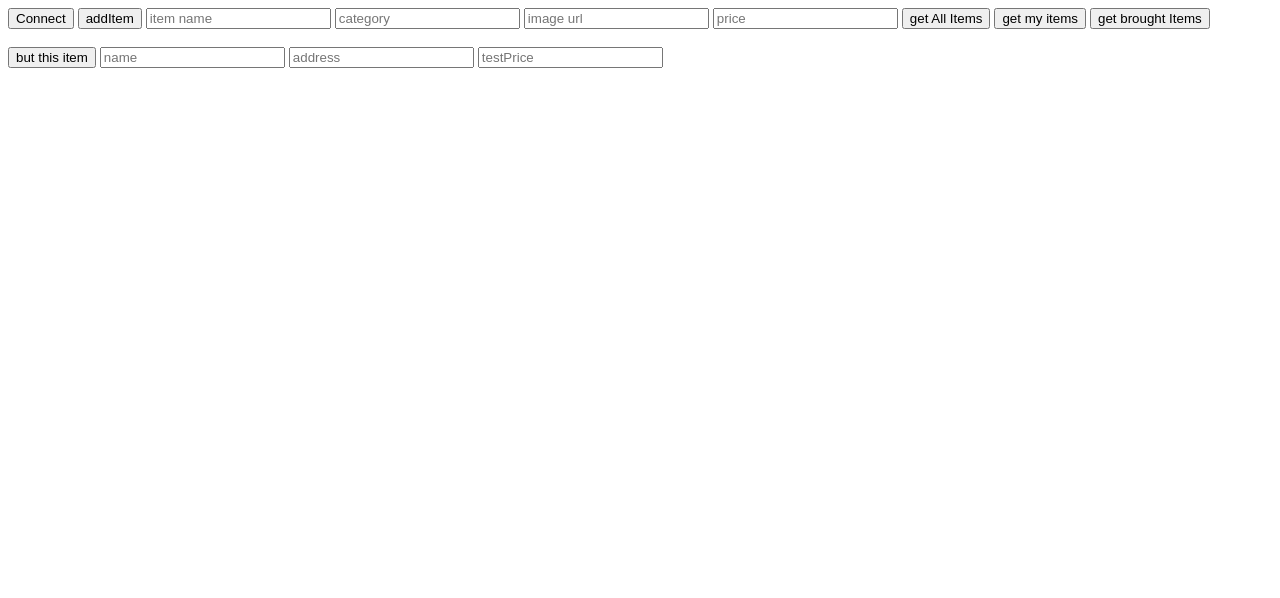
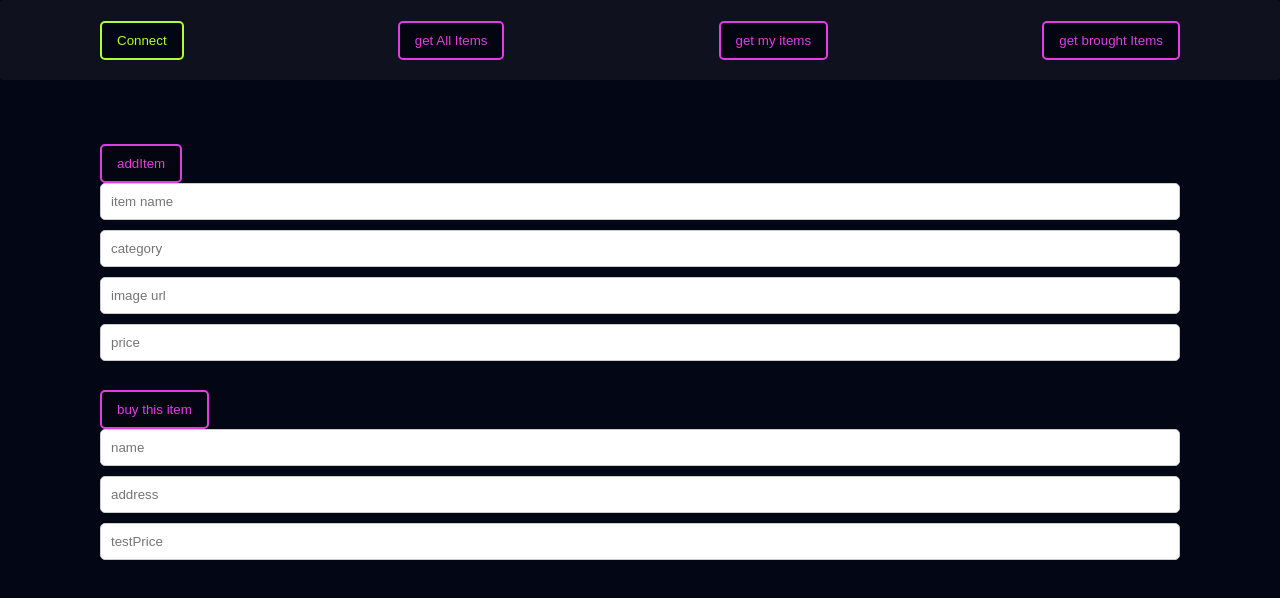
Before and after one commit to abderrahim-tcha/E_commerce_blockchain_prototype, a plain HTML site: page Font End/index.html in a window 1280 px wide. Drawn offline with Linux system fonts and the light colour scheme.

Commit message:
Add files via upload

```diff
--- a/Font End/index.html
+++ b/Font End/index.html
@@ -4,23 +4,39 @@
     <meta charset="UTF-8" />
     <meta name="viewport" content="width=device-width, initial-scale=1.0" />
     <title>Document</title>
+    <link rel="stylesheet" href="/Font End/style.css">
   </head>
   <body>
-    <button id="connect">Connect</button>
-    <button id="addItem">addItem</button>
+    <header>
+      <button id="connect" >Connect</button>
+      <button id="getAllItems">get All Items</button>
+      <button id="getMyItems">get my items</button>
+      <button id="getBroughtItems">get brought Items</button>
+    </header>
+
+    <section>
+      <button id="addItem">addItem</button>
     <input type="text" id="itemName" placeholder="item name" />
     <input type="text" id="itemCategory" placeholder="category" />
     <input type="text" id="itemImageUrl" placeholder="image url" />
     <input type="text" id="itemPrice" placeholder="price" />
-    <button id="getAllItems">get All Items</button>
-    <button id="getMyItems">get my items</button>
-    <button id="getBroughtItems">get brought Items</button>
+
     <br />
     <br />
-    <button id="buy">but this item</button>
+    <button id="buy">buy this item</button>
     <input type="text" id="testName" placeholder="name" />
     <input type="text" id="testPublicKey" placeholder="address" />
     <input type="text" id="testPrice" placeholder="testPrice" />
+
+    <!-- Add this div to your body where you want to display items -->
+    <div id="itemsContainer"></div>
+
+    <div id="userItemsContainer"></div>
+
+    <div id="boughtItemsContainer"></div>
+    </section>
+
+
   </body>
   <script src="main.js" type="module"></script>
 </html>
```
